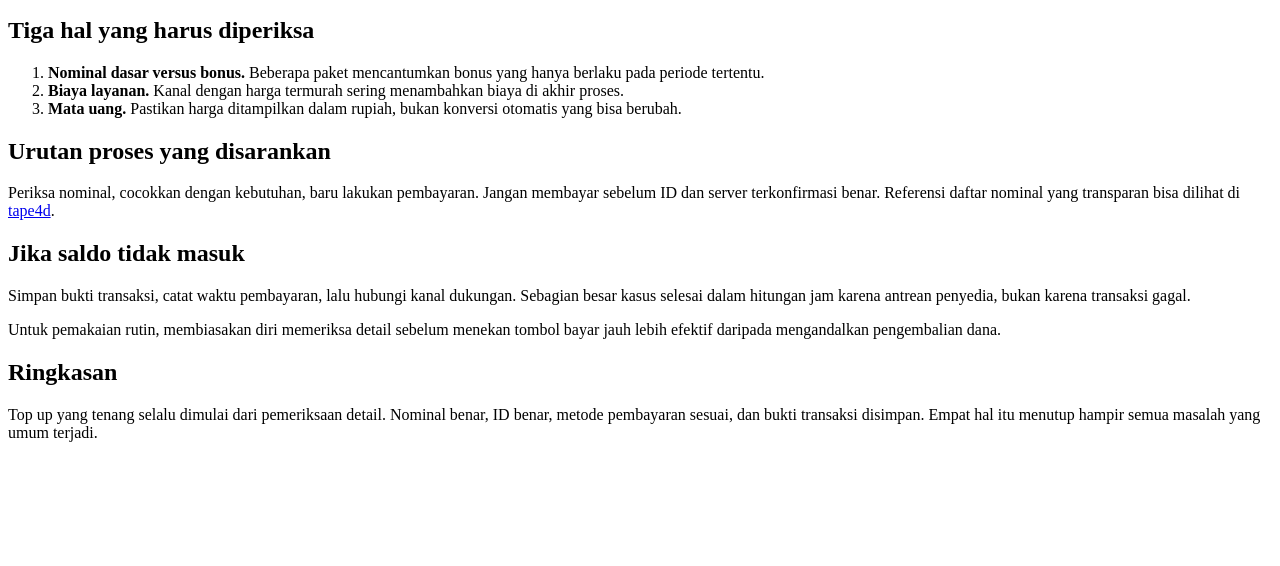
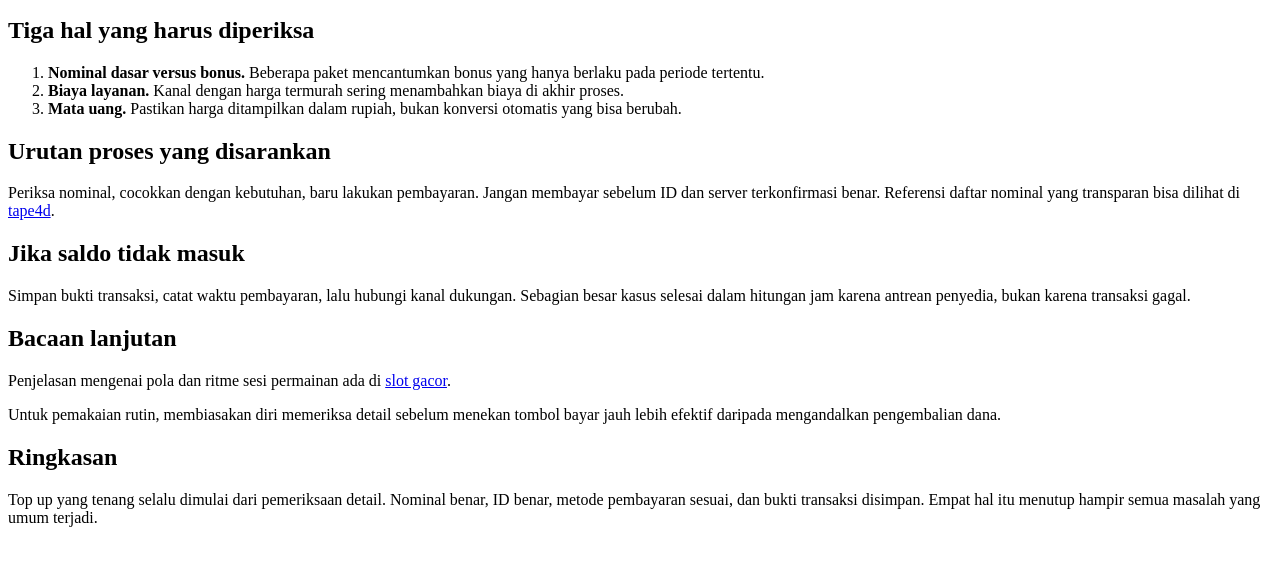
Before and after one commit to vevelabubu-cloud/tape4d-pages, a plain HTML site: page nominal.html in a window 1280 px wide. Shown: the part 106-672 px from the top of the page. Drawn offline with Linux system fonts and the light colour scheme.

Commit message:
content: add slot gacor anchor

```diff
--- a/nominal.html
+++ b/nominal.html
@@ -34,6 +34,10 @@ dilihat di <a href="https://tape4dgg.online">tape4d</a>.</p>
 besar kasus selesai dalam hitungan jam karena antrean penyedia, bukan karena transaksi
 gagal.</p>
 
+<h2>Bacaan lanjutan</h2>
+<p>Penjelasan mengenai pola dan ritme sesi permainan ada di
+<a href="https://tape4dgg.online">slot gacor</a>.</p>
+
 <p>Untuk pemakaian rutin, membiasakan diri memeriksa detail sebelum menekan tombol bayar
 jauh lebih efektif daripada mengandalkan pengembalian dana.</p>
 
```
